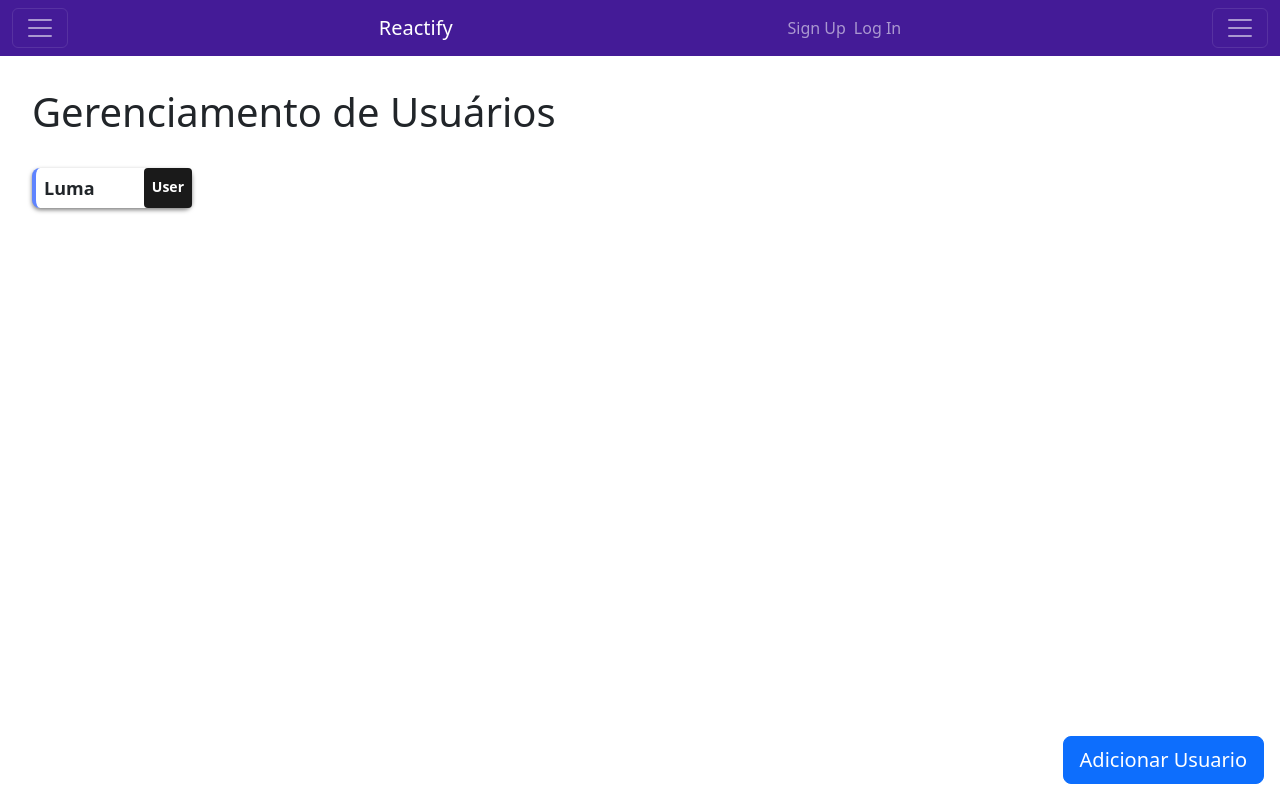
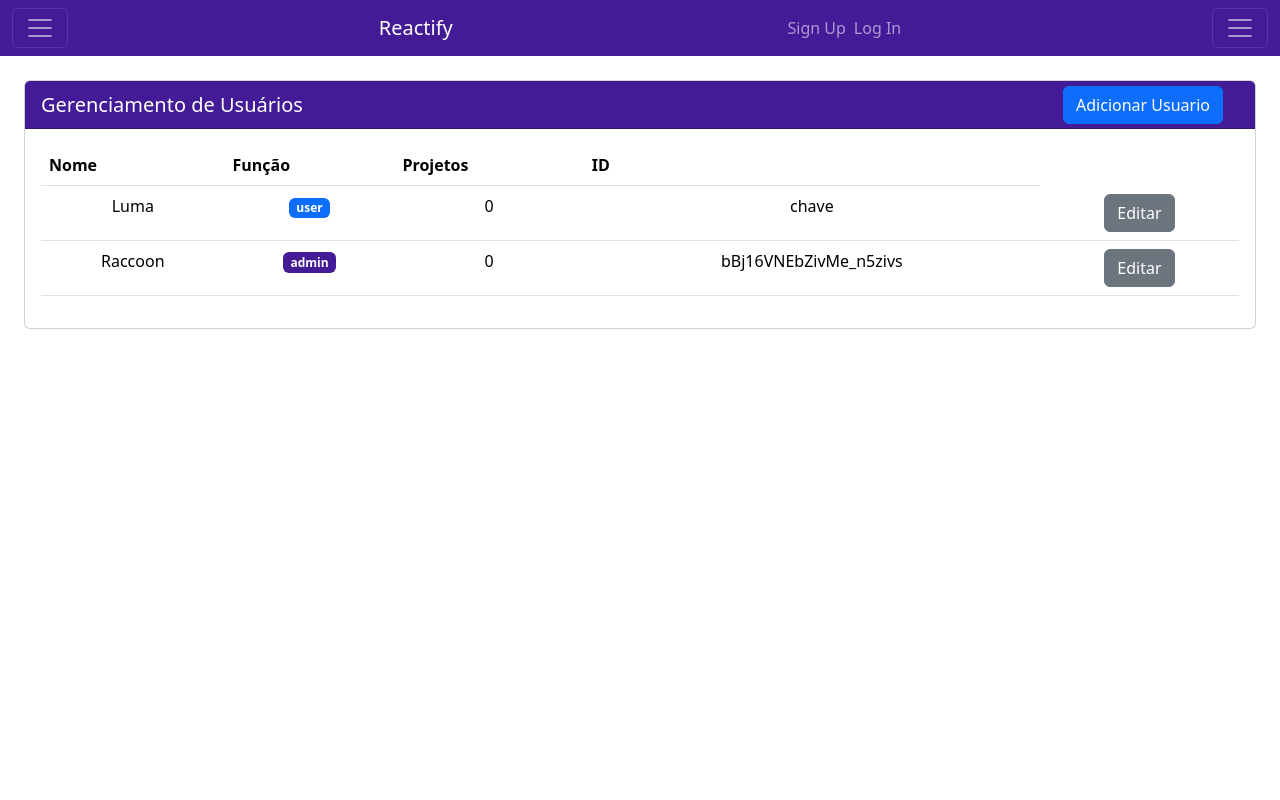
Before and after one commit to LumaGabriela/reactify-demo, a React (Create React App) app: page /usuarios in a window 1280 px wide. Built offline with nearby package versions, Linux system fonts and the light colour scheme.

Commit message:
Update user page

```diff
--- a/src/App.css
+++ b/src/App.css
@@ -5,6 +5,7 @@
   --red-primary: #dc3545;
   --blue-primary: #5f84ff;
   --white-primary: #ffffff;
+  --grey-primary: #707478;
 }
 .App {
   box-sizing: border-box;
--- a/src/App.js
+++ b/src/App.js
@@ -1,5 +1,6 @@
 //// Importa as dependencias
-import { BrowserRouter as Router, Routes, Route, useNavigate } from 'react-router'
+import { BrowserRouter as Router, Routes, Route, Navigate } from 'react-router'
+
 import React, { useState } from 'react'
 import { nanoid } from 'nanoid'
 //// Importa os estilos
@@ -17,16 +18,27 @@ import Journeys from './pages/Journeys'
 import UserStories from './pages/UserStories'
 import Config from './pages/Config'
 import Usuarios from './pages/Usuarios'
+import Usuario from './pages/Usuario'
 
 const App = () => {
   const [users, setUsers] = useState([
     {
       name: 'Luma',
-      key: nanoid(),
+      key: 'chave',
       projects: [],
       role: 'user',
       permissions: {
         write: false,
+        read: true,
+      }
+    },
+    {
+      name: 'Raccoon',
+      key: nanoid(),
+      projects: [],
+      role: 'admin',
+      permissions: {
+        write: true,
         read: true,
       }
     }
@@ -45,7 +57,7 @@ const App = () => {
         {
           id: "US02",
           title: "Como usuário, quero criar e gerenciar playlists para organizar minhas músicas",
-          type : "user"
+          type: "user"
         },
         {
           id: "SS01",
@@ -127,8 +139,14 @@ const App = () => {
   const [descriptionModal, setDescriptionModal] = useState(false)
   const [journeyModal, setJourneyModal] = useState(false)
   const [storyModal, setStoryModal] = useState(false)
+  const [userModal, setUserModal] = useState(false)
   const [modalKey, setModalKey] = useState('key')
 
+  // Lógica de autenticação
+  const PrivateRoute = ({ children }) => {
+    const isAuthenticated = true;
+    return isAuthenticated ? children : <Navigate to="/" />;
+  }
   const handleRemove = (type) => {
     switch (type) {
       case 'project': return isProjectVisible ? setIsProjectVisible(false) : setIsProjectVisible(true)
@@ -137,7 +155,7 @@ const App = () => {
         break;
       case 'userStory': return storyModal ? setStoryModal(false) : setStoryModal(true)
         break;
-        case 'user': return console.log('Menu de usuarios')
+      case 'user': return userModal ? setUserModal(false) : setUserModal(true)
         break;
       default: console.log('Operação não encontrada')
     }
@@ -164,6 +182,15 @@ const App = () => {
               />}
 
           />
+          <Route path='/usuarios/:userId'
+            element={
+              <PrivateRoute>
+                <Usuario
+                users={users}
+                setUsers={setUsers}
+              />
+              </PrivateRoute>
+              }/>
           <Route path='/' element={
             <Home
               isProjectVisible={isProjectVisible}
@@ -180,7 +207,7 @@ const App = () => {
           <Route path='/visao-geral' element={
             <VisaoGeral
               modalKey={modalKey}
-            projectData={projectData}/>
+              projectData={projectData} />
           } />
 
           <Route path="/user-stories" element={
--- a/src/components/button/Buttons.js
+++ b/src/components/button/Buttons.js
@@ -5,7 +5,7 @@ const AddButton = ({ handleRemove, type }) => {
     <>
       <Button
         id='addProject'
-        className="position-fixed bottom-0 end-0 m-3 btn-lg"
+        className="bottom-0 end-0 m-3 "
         variant="primary"
         onClick={() => handleRemove(type)}>
         <div>
@@ -63,5 +63,16 @@ const RemoveButton = ({ handleRemove, type, updateJourney, updateUserStory }) =>
   );
 }
 
+const EditButton = ({  }) => {
+  return (
+    <Button
+      className="btn w-30 mt-auto"
+      variant="secondary"
+      onClick={()=> console.log('Botao de editar')}
+    >
+      Editar
+    </Button>
+  );
+}
 
-export { AddButton, RemoveButton }
+export { AddButton, RemoveButton, EditButton }
--- /dev/null
+++ b/src/pages/Usuario.js
@@ -0,0 +1,79 @@
+import { useParams, useNavigate } from 'react-router-dom';
+import { Card, Container, ListGroup, Badge, Button } from 'react-bootstrap';
+import { useEffect } from 'react';
+
+const Usuario = ({ users }) => {
+  const { userId } = useParams();
+  const navigate = useNavigate();
+  const user = users.find(user => user.name === userId);
+
+  useEffect(() => {
+    if (!user) {
+      navigate('/');
+    }
+  }, [user, navigate]);
+
+  if (!user) return null;
+
+  return (
+    <Container fluid className="p-4">
+      <Card>
+        <Card.Header as="h5" className="bg-purple text-white">
+          <div>
+
+<Button
+  variant="link"
+  className="text-white me-3 p-0"
+  onClick={() => navigate('/usuarios')}
+>
+  ←
+</Button>
+
+
+            Detalhes do Usuário</div>
+        </Card.Header>
+        <Card.Body>
+          <Card.Title>{user.name}</Card.Title>
+          <ListGroup variant="flush">
+            <ListGroup.Item>
+              <strong>Função: </strong>
+              <Badge bg={user.role === 'admin' ? 'purple' : 'primary'}>
+                {user.role}
+              </Badge>
+            </ListGroup.Item>
+            <ListGroup.Item>
+              <strong>ID: </strong>
+              {user.key}
+            </ListGroup.Item>
+            <ListGroup.Item>
+              <strong>Permissões:</strong>
+              <ListGroup variant="flush">
+                {Object.entries(user.permissions).map(([key, value]) => (
+                  <ListGroup.Item key={key}>
+                    <strong>{key}: </strong>
+                    {typeof value === 'object'
+                      ? Object.entries(value).map(([k, v]) => (
+                        <Badge
+                          key={k}
+                          bg={v ? 'success' : 'danger'}
+                          className="me-1"
+                        >
+                          {k}
+                        </Badge>
+                      ))
+                      : <Badge bg={value ? 'success' : 'danger'}>
+                        {value.toString()}
+                      </Badge>
+                    }
+                  </ListGroup.Item>
+                ))}
+              </ListGroup>
+            </ListGroup.Item>
+          </ListGroup>
+        </Card.Body>
+      </Card>
+    </Container>
+  );
+};
+
+export default Usuario;
--- a/src/pages/Usuarios.css
+++ b/src/pages/Usuarios.css
@@ -1,47 +1,13 @@
-.users-container {
-  padding: 2rem;
+.card-header {
+  display: flex;
+  align-items: center;
+  justify-content: space-between;
+  height: 3rem;
 }
 
-.users-grid {
-  display: grid;
-  grid-template-columns: repeat(auto-fill, minmax(200px, 1fr));
-  gap: 1rem;
-  margin-top: 2rem;
+span.badge, tr {cursor: pointer;}
+
+td{
+
+  text-align: center;
 }
-
-.user-card {
-  cursor: pointer;
-  display: flex;
-  align-items: center;
-  justify-content: center;
-  height: 2.5rem;
-  justify-content: space-between;
-  padding:  0 0 0 0.5rem;
-  width: 10rem;
-  text-align: center;
-  font-size: large;
-  font-weight: 600;
-  border-radius: 8px;
-  background: var(--white-primary);
-  box-shadow: 0 2px 4px rgba(0,0,0,0.5);
-}
-
-.user-card.admin {
-  border-left: 4px solid var(--purple-primary);
-}
-
-.user-card.user {
-  border-left: 4px solid var(--blue-primary);
-}
-
-.user-role {
-  display: inline-block;
-  padding: 0.5rem;
-  border-radius: 4px;
-  height: 100%;
-  font-size: 0.875rem;
-  text-align: center;
-  text-transform: capitalize;
-  background: var(--black-primary);
-  color: var(--white-primary);
-}
--- a/src/pages/Usuarios.js
+++ b/src/pages/Usuarios.js
@@ -1,24 +1,52 @@
-import { AddButton } from '../components/button/Buttons'
 import './Usuarios.css'
+import 'bootstrap/dist/css/bootstrap.min.css'
+import { AddButton, EditButton } from '../components/button/Buttons'
+import { Container, Table, Badge, Card, Nav } from 'react-bootstrap'
+import { useNavigate } from 'react-router'
 
 const Usuarios = ({ users, handleRemove }) => {
+  const navigate = useNavigate();
   return (
-    <div className="users-container">
-      <h1>Gerenciamento de Usuários</h1>
+    <Container fluid className="p-4">
+      <Card>
+        <Card.Header as="h5" className="bg-purple text-white">
+          Gerenciamento de Usuários
+          <AddButton
+        handleRemove={handleRemove}
+        type={'user'}
+      />
+        </Card.Header>
+        <Card.Body>
+          <Table hover responsive>
+            <thead>
+              <tr >
+                <th>Nome</th>
+                <th>Função</th>
+                <th>Projetos</th>
+                <th>ID</th>
+              </tr>
+            </thead>
+            <tbody>
+              {users?.map((user, i )=> (
+                <tr key={user.key} onClick={()=> navigate('/usuarios/' + user.name)}>
+                  <td>{user.name}</td>
+                  <td>
+                    <Badge bg={user.role === 'admin' ? 'purple' : 'primary'}>
+                      {user.role}
+                    </Badge>
+                  </td>
+                  <td>{user.projects?.length || 0}</td>
+                  <td>{user.key}</td>
+                  <td><EditButton/></td>
+                </tr>
+              ))}
+            </tbody>
+          </Table>
+        </Card.Body>
+      </Card>
 
-      <div className="users-grid">
-        {users?.map(user => (
-          <div key={user.key} className={`user-card ${user.role}`}>
-            <>{user.name}</>
-            <span className="user-role">{user.role}</span>
-          </div>
-        ))}
-      </div>
-      <AddButton
-      handleRemove={handleRemove}
-      type={'user'}
-      />
-    </div>
+
+    </Container>
   )
 }
 
```
Lines whose indentation alone changed are shown as unchanged.
